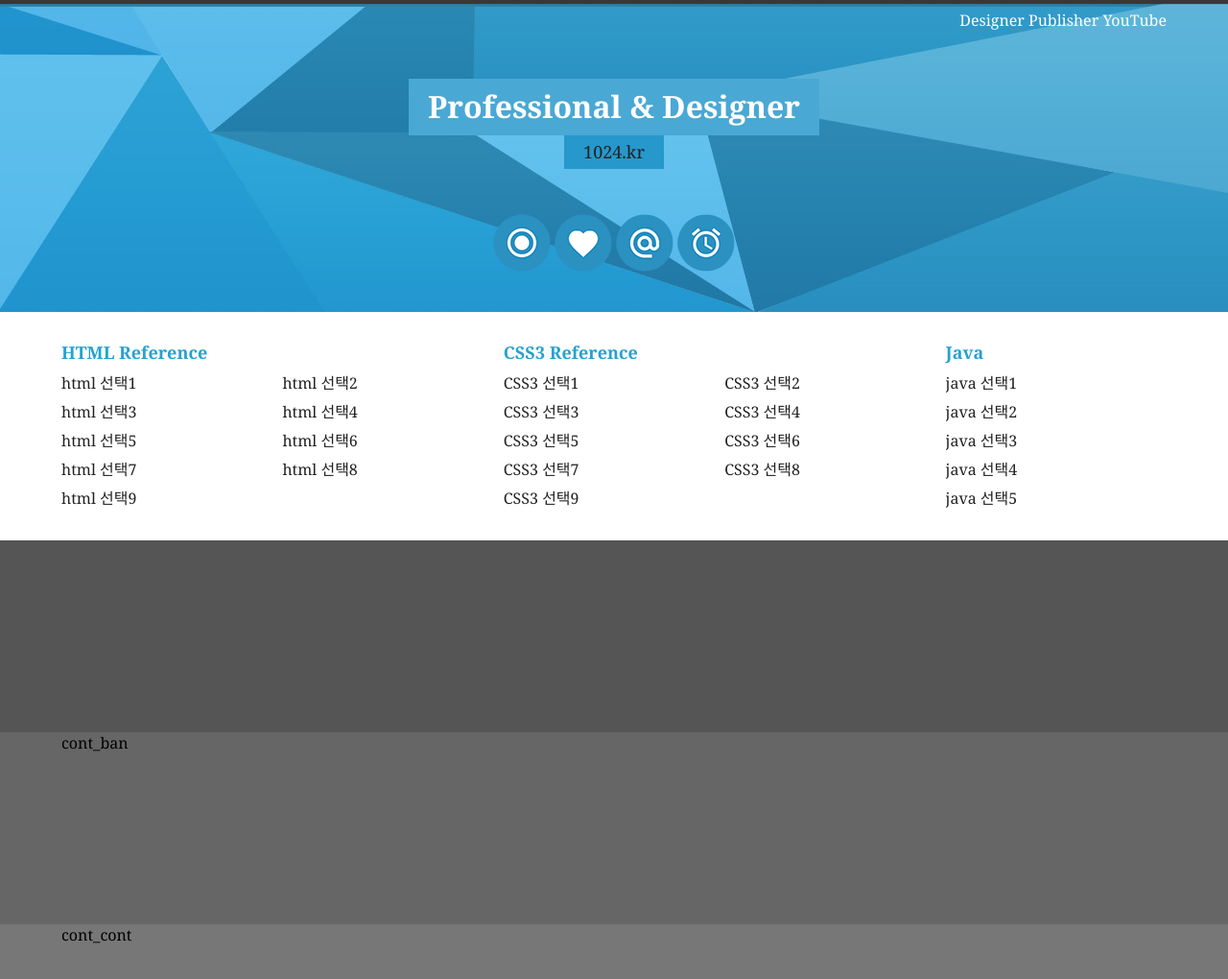
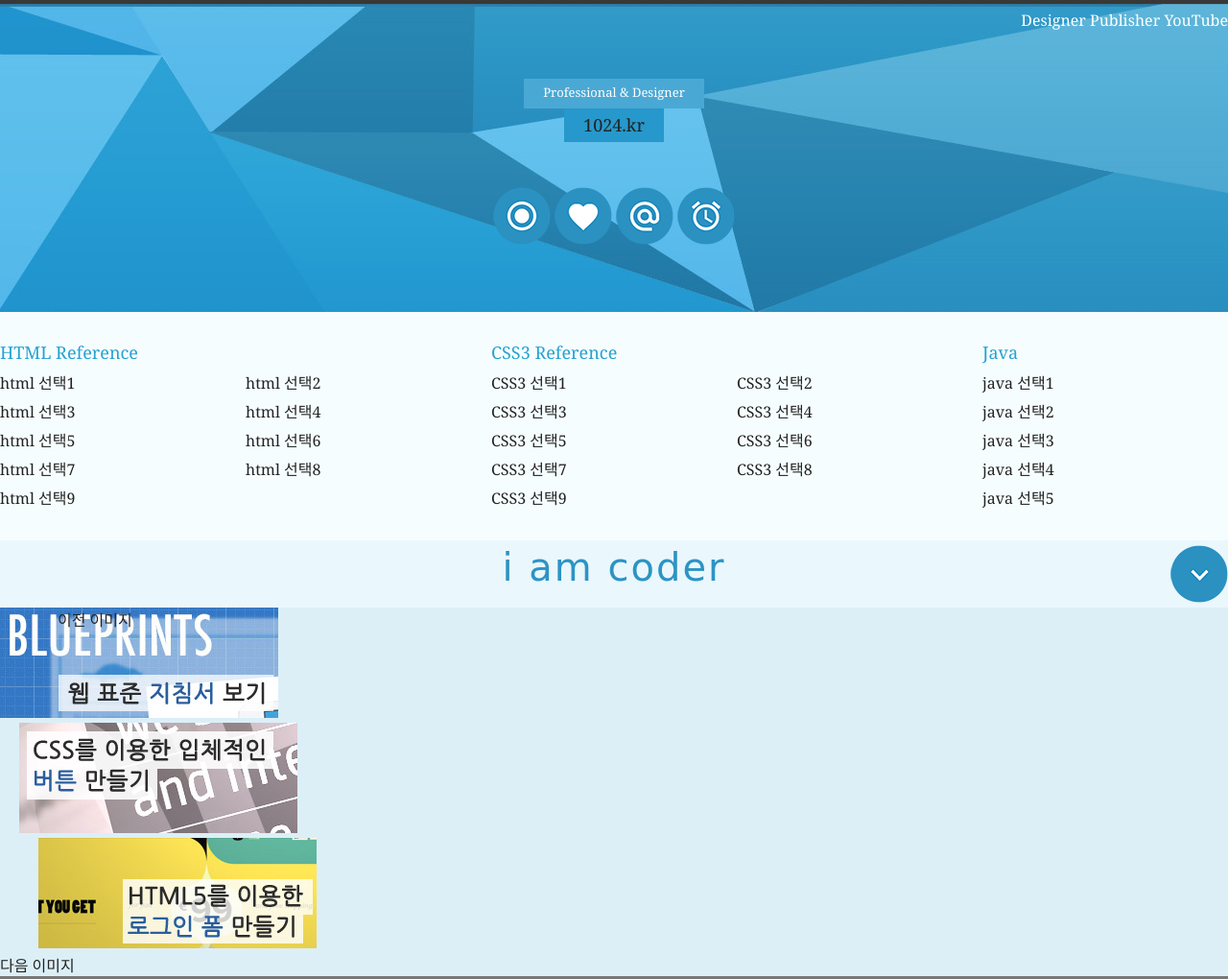
Before and after one commit to gshscs2011/webstoryboy, a plain HTML site: page index.html in a window 1280 px wide. Shown: the top 1020 px of the page at 96% size. Drawn offline with Linux system fonts and the light colour scheme; a web font is replaced by a local one.

Commit message:
banner image insert

```diff
--- a/css/reset.css
+++ b/css/reset.css
@@ -23,6 +23,11 @@ dl, ul, li, ol, menu{
     list-style: none;
 }
 
+/* 제목 태그 초기화 */
+
+h1, h2, h3, h4, h5, h6{
+    font-size: 13px;color: #222;font-weight: normal;
+}
 
 /* image background 이미지 대체적용 IR 효과 */
 .ir_pm{
--- a/css/style.css
+++ b/css/style.css
@@ -24,7 +24,6 @@
 
 }
 #header {
-
     height: 325px;
     background: url("/img/header_bg.jpg") center top repeat-x ;
 }
@@ -38,14 +37,14 @@
 }
 
 /* 컨텐츠 레이아웃 */
-#cont_nav{}
-#cont_tit{height: 200px;background: #555555;}
-#cont_ban{height: 200px;background: #666666;}
+#cont_nav{background: #f6fdff;}
+#cont_tit{background: #EAF7FD;}
+#cont_ban{background: #dceff7;}
 #cont_cont{height: 200px;background: #777777;}
 
 
 /* 컨테이너 */
-.container{width: 90%; margin: 0 auto; height: inherit; /* background: rgba(0,0,0,0.3) */}
+.container{width: 90%px ; margin: 0 auto; height: inherit; /* background: rgba(0,0,0,0.3) */}
 
 /* 헤더 */
 /* text는 주로 인라인형태, 박스형태는 블락형태 */
@@ -132,3 +131,33 @@
 .nav > div ol li a:hover{ text-decoration: underline;}
 
 .nav > div.last ol li { width:100%;}
+
+/* content title */
+.tit {height: 70px;position: relative;}
+.tit h2{ font-size:40px ; text-align: center; padding: 5px 0;
+    letter-spacing: 2px;
+    color:#2c94c4;
+    font-family: 'Nanum Brush Script', cursive;
+}
+.tit .btn{
+    position: absolute;
+    top: 5px ; right: 0;
+    width: 60px;
+    height: 60px;
+    background: url(/img/icon.png) no-repeat 0 -600px;
+}
+
+/* banner */
+.ban {position: relative;}
+.ban a.prev {position:absolute; left:60px; top: 0;}
+.ban a.next {}
+
+.ban ul {overflow: hidden;}
+.ban ul li{float: left; width: 330px;}
+.ban ul li:last-child{text-align: right;}
+.ban ul li:last-child(2){text-align: center;}
+
+
+.ban ul li.ban_img1 {text-align: left;}
+.ban ul li.ban_img2 {text-align: center;}
+.ban ul li.ban_img3 {text-align: right;}
--- a/index.html
+++ b/index.html
@@ -11,8 +11,8 @@
     <link rel="stylesheet" href="css/reset.css">
     <link rel="stylesheet" href="css/style.css">
     <!-- 웹폰트 -->
-    <link rel="preconnect" href="https://fonts.gstatic.com">
     <link href="https://fonts.googleapis.com/css2?family=Nanum+Gothic:wght@800&display=swap" rel="stylesheet">
+    <link href="https://fonts.googleapis.com/css2?family=Nanum+Brush+Script&display=swap" rel="stylesheet">
 </head>
 <body>
     <!-- 스킵 내비게이션 -->
@@ -108,13 +108,29 @@
             </div>
             <div id="cont_tit">
                 <div class="container">
-
-
-
+                    <div class="tit">
+                        <h2>i am coder</h2>
+                        <a href="#" class="btn"> <span class="ir_pm"> 전체메뉴</span></a>
+                    </div>
                 </div>
             </div>
             <div id="cont_ban">
-                <div class="container">cont_ban</div>
+                <div class="container">
+                    <div class="ban">
+                        <a href="#" class="prev"> <span>이전 이미지</span> </a>
+                        <ul>
+                            <li class = "ban_img1"><a href="#"><img src="/img/banner_link1.jpg" alt="웹 표준 지침서 보기"></a></li>
+                        </ul>
+                        <ul>
+                            <li class = "ban_img2"><a href="#"><img src="/img/banner_link2.jpg" alt="CSS 버튼 만들기"></a></li>
+                        </ul>
+                        <ul>
+                            <li class = "ban_img3"><a href="#"><img src="/img/banner_link3.jpg" alt="로그인 폼 만들기"></a></li>
+                        </ul>
+
+                        <a href="#" class = "next"><span>다음 이미지</span> </a>
+                    </div>
+                </div>
             </div>
             <div id="cont_cont">
                 <div class="container">cont_cont</div>
```
